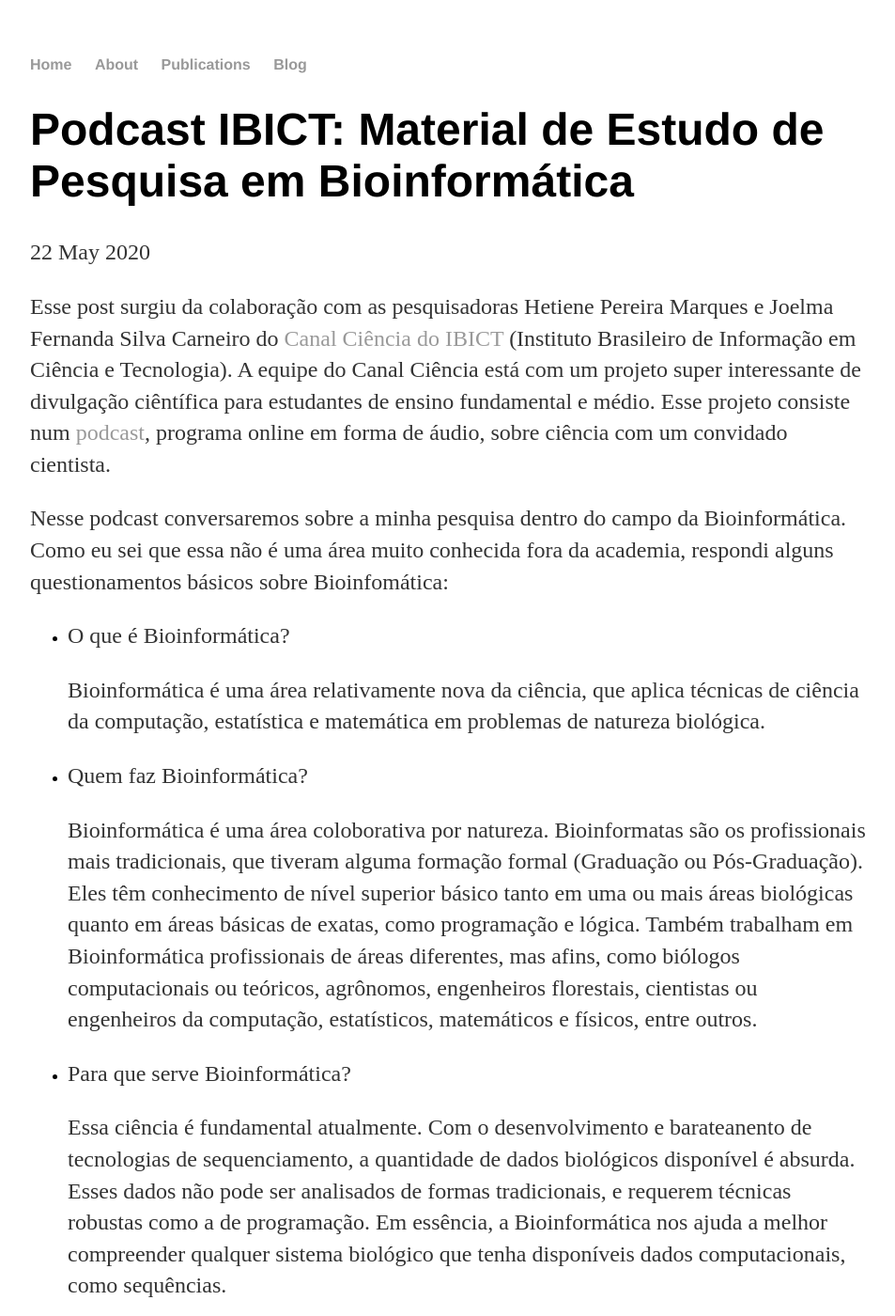
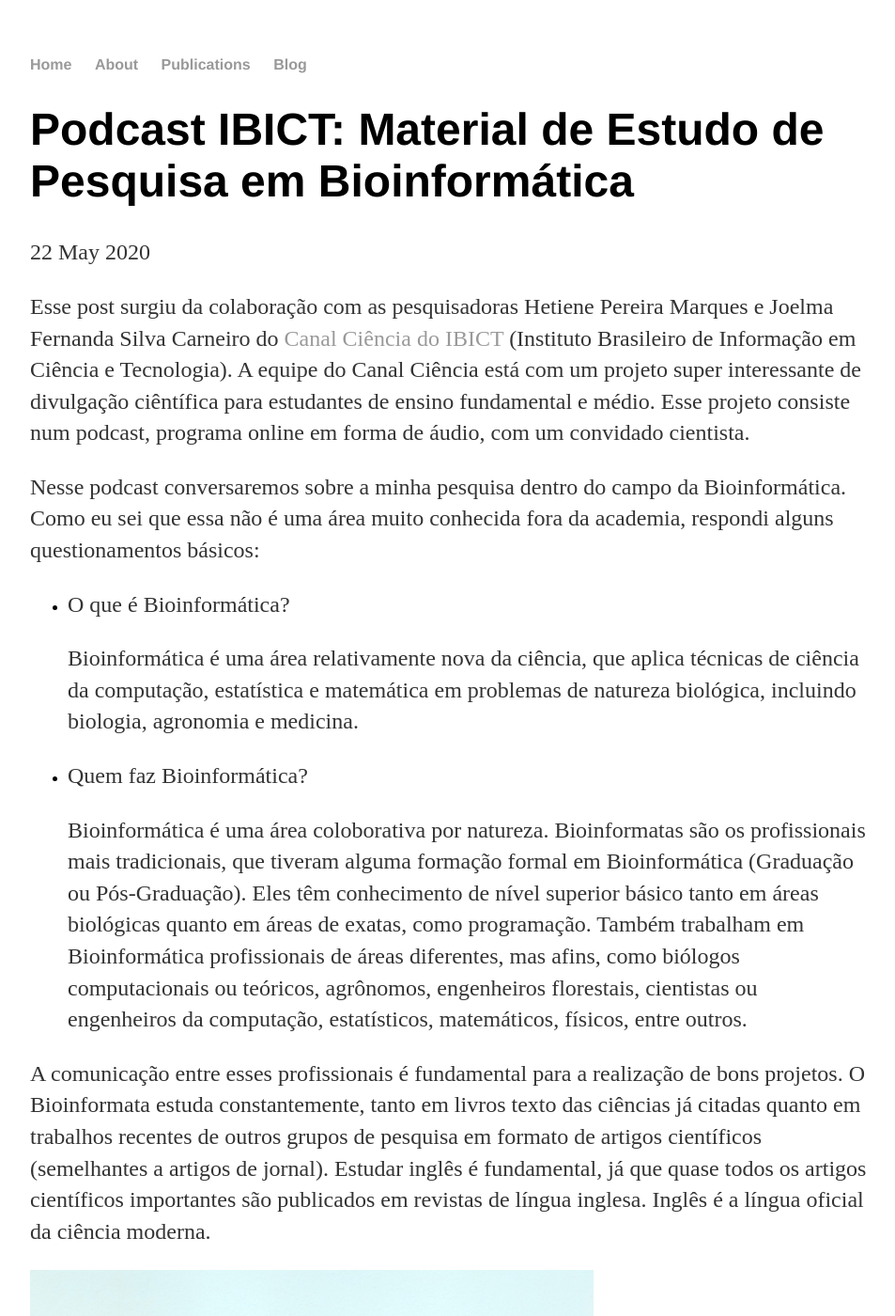
Before and after one commit to waltercostamb/waltercostamb.github.io, a Jekyll site: the page built from _posts/2020-05-22-PodcastIBICT.md, in a window 1280 px wide and 1400 px high. Shown: the whole window at 94% size, without its empty margins (160-1113 px from the left). Built offline with Jekyll 4.4.1, drawn with Linux system fonts in a browser that asks for light colours; some of the changed text lies outside the part shown.

Commit message:
Update 2020-05-22-PodcastIBICT.md

```diff
--- a/_posts/2020-05-22-PodcastIBICT.md
+++ b/_posts/2020-05-22-PodcastIBICT.md
@@ -7,49 +7,45 @@
 Esse post surgiu da colaboração com as pesquisadoras Hetiene Pereira Marques e Joelma Fernanda Silva Carneiro do
 [Canal Ciência do IBICT](http://www.canalciencia.ibict.br/) (Instituto Brasileiro de Informação em Ciência e Tecnologia).
 A equipe do Canal Ciência está com um projeto super interessante de divulgação ciêntífica para estudantes de ensino
-fundamental e médio. Esse projeto consiste num [podcast](https://comunidade.rockcontent.com/o-que-e-podcast/), programa
-online em forma de áudio, sobre ciência com um convidado cientista.
+fundamental e médio. Esse projeto consiste num podcast, programa online em forma de áudio, com um convidado cientista.
 
 Nesse podcast conversaremos sobre a minha pesquisa dentro do campo da Bioinformática. Como eu sei que essa não é uma
-área muito conhecida fora da academia, respondi alguns questionamentos básicos sobre Bioinfomática:
+área muito conhecida fora da academia, respondi alguns questionamentos básicos:
 
   - O que é Bioinformática?
 
       Bioinformática é uma área relativamente nova da ciência, que aplica técnicas de ciência da computação, estatística e
-  matemática em problemas de natureza biológica.
+  matemática em problemas de natureza biológica, incluindo biologia, agronomia e medicina.
 
   - Quem faz Bioinformática?
 
       Bioinformática é uma área coloborativa por natureza. Bioinformatas são os profissionais mais tradicionais, que tiveram
-  alguma formação formal (Graduação ou Pós-Graduação). Eles têm conhecimento de nível superior básico tanto em uma ou mais
-  áreas biológicas quanto em áreas básicas de exatas, como programação e lógica. Também trabalham em Bioinformática
-  profissionais de áreas diferentes, mas afins, como biólogos computacionais ou teóricos, agrônomos, engenheiros florestais,
-  cientistas ou engenheiros da computação, estatísticos, matemáticos e físicos, entre outros.
+  alguma formação formal em Bioinformática (Graduação ou Pós-Graduação). Eles têm conhecimento de nível superior básico tanto em áreas biológicas quanto em áreas de exatas, como programação. Também trabalham em Bioinformática profissionais de áreas diferentes, mas afins, como biólogos computacionais ou teóricos, agrônomos, engenheiros florestais, cientistas ou engenheiros da computação, estatísticos, matemáticos, físicos, entre outros.
+
+  A comunicação entre esses
+  profissionais é fundamental para a realização de bons projetos. O Bioinformata estuda constantemente, tanto em livros texto das ciências já citadas quanto em trabalhos recentes de outros grupos de pesquisa em formato de artigos científicos (semelhantes a artigos de jornal). Estudar inglês é fundamental, já que quase todos os artigos científicos importantes são publicados em revistas de língua inglesa. Inglês é a língua oficial da ciência moderna.
+
+<img border="0" src="https://github.com/waltercostamb/waltercostamb.github.io/blob/master/figures/waltercosta_bioinformatician.JPG?raw=true" height="600" />
 
   - Para que serve Bioinformática?
 
       Essa ciência é fundamental atualmente. Com o desenvolvimento e barateanento de tecnologias de sequenciamento, a quantidade
-  de dados biológicos disponível é absurda. Esses dados não pode ser analisados de formas tradicionais, e requerem técnicas
-  robustas como a de programação. Em essência, a Bioinformática nos ajuda a melhor compreender qualquer sistema biológico
-  que tenha disponíveis dados computacionais, como sequências.
+  de dados biológicos disponível é absurdamente grande. Esses dados não podem mais ser analisados de formas tradicionais, e requerem técnicas
+  robustas de programação e estatística. Em essência, a Bioinformática nos ajuda a melhor compreender qualquer sistema biológico
+  que tenha disponíveis dados computacionais, como sequências de DNA ou proteínas.
 
   - Por que Bioinformática é importante?
 
-      Com um exemplo extremamente atual, temos a pandemia de COVID-19 (Coronavírus). Sem o sequenciamento rápido de genoma e sua análise, teria sido extremamente difícil e demorado entender como o vírus funciona, o que é fundamental para seu combate
-  e controle. A Bioinformática em essência oferece suporte para biólogos e médicos, como no caso do coronavírus, e também
-  para outras áreas, como exemplo, na melhoria de microorganismos para processamento de plantas de interesse comercial.
+      Com um exemplo extremamente atual, temos a pandemia de COVID-19 (Coronavírus). Sem o sequenciamento rápido de genoma e sua análise, teria sido extremamente difícil e demorado entender como o vírus funciona, o que teria certamente agravado a  situação. A Bioinformática está oferecendo agora um suporte fundamental para médicos, políticos e administradores, de forma que eles possam implementar melhores políticas de contenção e controle. Se você quiser saber mais sobre esse assunto, leia esse artigo que escrevi sobre o [sequenciamento do coronavírus](https://cientistasfeministas.wordpress.com/2020/04/09/brasil-a-frente-no-sequenciamento-e-estudo-do-coronavirus/).
 
   - Quais habilidades pessoais e técnicas é preciso ter para ser um Bioinformata?
 
       O Bioinformata é curioso e estudioso por natureza. É preciso também gostar de aprender, de colaborar com outras
-  pessoas e de aceitar as diferenças de outras áreas e de outros pesquisadores. Não é preciso uma habilidade natural
-  por ciência ou matemática, embora isso ajude. É possível aprender todo o necessário com esforço e persistência. Ter
-  um ou mais mentores é também fundamental, já que seria extremamente difícil aprender essa ciência sozinho. Como comparação,
-  é só imaginar aprender Biologia ou Computação sem um ou mais mentores.
+  pessoas e de aceitar as diferenças de outros pesquisadores e de outras áreas, o que não é sempre fácil. Não é preciso ter uma habilidade natural em ciências ou matemática, embora isso ajude. É possível aprender todo o necessário com esforço e persistência. Ter um ou mais mentores é fundamental, já que seria extremamente difícil aprender essa ciência sozinho. Como comparação, é só imaginar aprender Biologia ou Computação sem um ou mais mentores.
 
   - Onde se pode aprender Bioinformática?
 
-      Até onde eu sei, não existe ainda nenhum curso superior, Bacharelado, em Bioinformática no Brasil. Existem porém diversos
+      Até onde eu sei, não existe ainda nenhum curso superior (Bacharelado), em Bioinformática no Brasil. Existem porém diversos
   cursos de pós-graduação strictu sensu de Mestrado e Doutorado voltados para essa área. Eu por exemplo, estudei
   Biologia (Bacharelado) na graduação, fiz um projeto de iniciação científica em Bioinformática e depois cursei o Mestrado no
   Laboratório de Bioinformática do
@@ -59,18 +55,15 @@
   da Computação, dependendo das suas inclinações pessoais. Se como eu, você é apaixonado por entender como a vida funciona,
   foque em Biologia primeiro. Mas se você gosta mais de matemática e lógica, siga primeiro na Ciência da Computação ou similares
   (como Engenharia da Computação ou até mesmo Estatística ou Matemática). Depois desse início no Bacharelado, você precisa se
-  especializar e aprender coisas da outra área. Para isso eu recomendo a Pós-Graduação (Mestrado ou Mestrado e Doutorado).
+  especializar e aprender coisas da outra área. Para isso eu recomendo a Pós-Graduação em Bioinformática (Mestrado ou Mestrado e Doutorado).
 
 <img border="0" src="https://github.com/waltercostamb/waltercostamb.github.io/blob/master/figures/bioinformatica.png?raw=true" height="600" />
 
 **Pesquisa: SSS-test (Teste de Seleção de Estrutura Secundária)**
 
-A bioinformática é uma área relativamente nova da ciência, que aplica o imenso poder de
-processamento e análise da ciência da computação diretamente nos problemas existentes em ciências
-biológicas. Como um exemplo bastante interessante, temos uma questão fundamental de biologia
-evolutiva: quais determinantes genéticos nos diferenciam de espécies evolutivamente próximas, como
-os chimpanzés? Para responder a essa pergunta podemos usar técnicas de bioinformática, associando
-biologia e ciência da computação.
+Uma das pesquisas que eu desenvolvi no meu Doutorado foi numa questão fundamental de biologia
+evolutiva: o que nos diferencia de espécies evolutivamente próximas, como
+os chimpanzés.
 
 Mais detalhadamente, devemos estudar famílias de genes de primatas e descobrir quais genes
 tem funções humano-específicas. Genes podem ser classificados em dois grandes grupos: proteínas e
```
